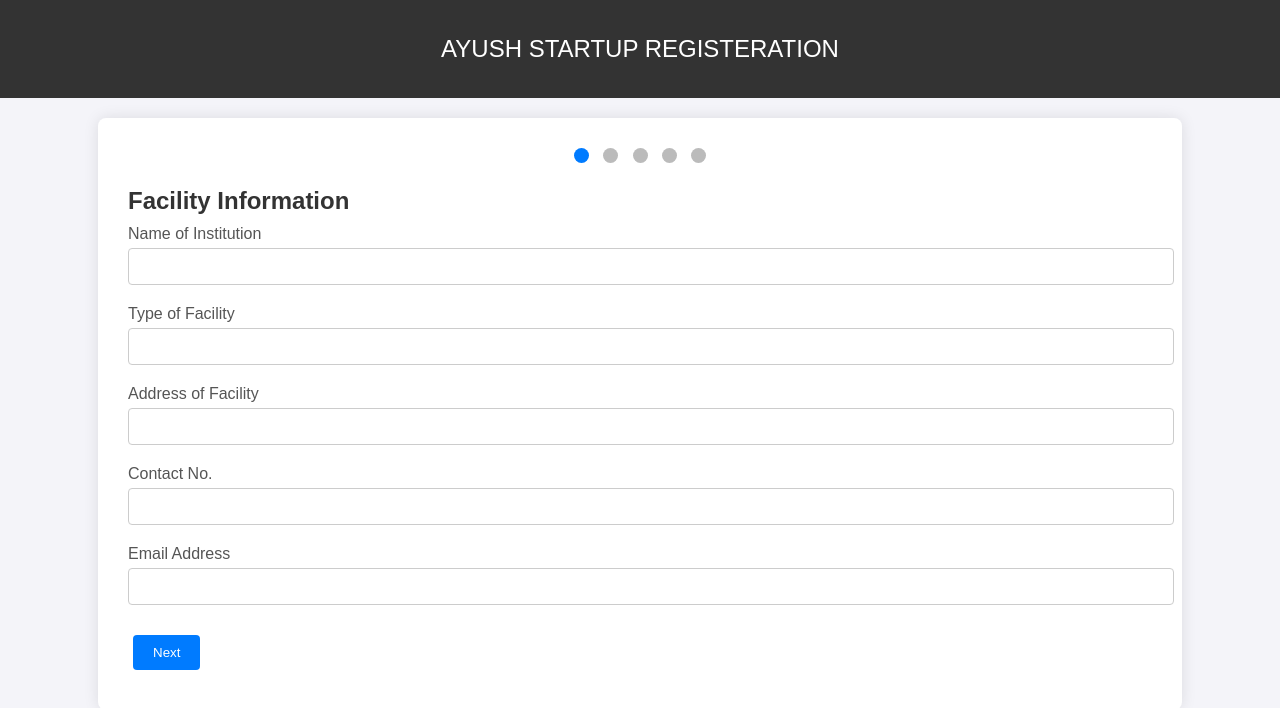
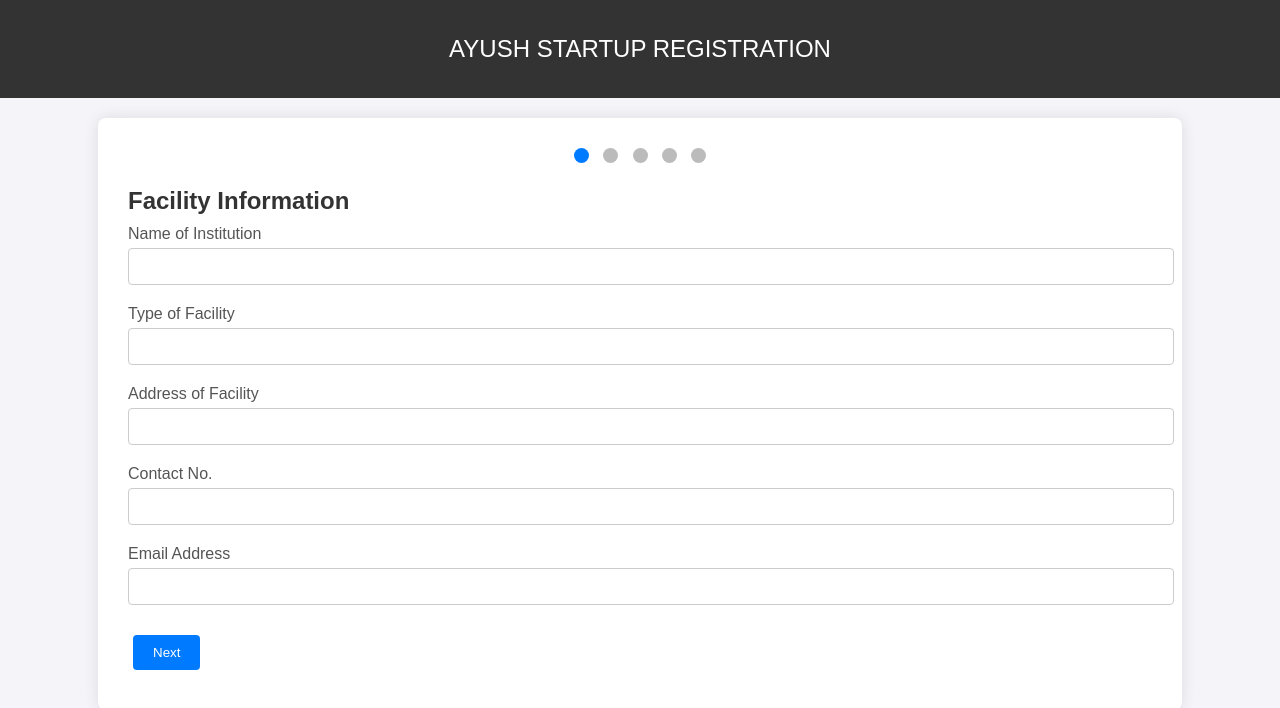
Before and after one commit to nishant1206/AYUSH_FORM, a plain HTML site: page index.html in a window 1280 px wide. Drawn offline with Linux system fonts and the light colour scheme.

Commit message:
Update index.html

```diff
--- a/index.html
+++ b/index.html
@@ -10,7 +10,7 @@
 
     <nav class="navbar">
         <div class="container">
-            <a href="#" class="brand">AYUSH STARTUP REGISTERATION</a>
+            <a href="#" class="brand">AYUSH STARTUP REGISTRATION</a>
         </div>
     </nav>
 
```
